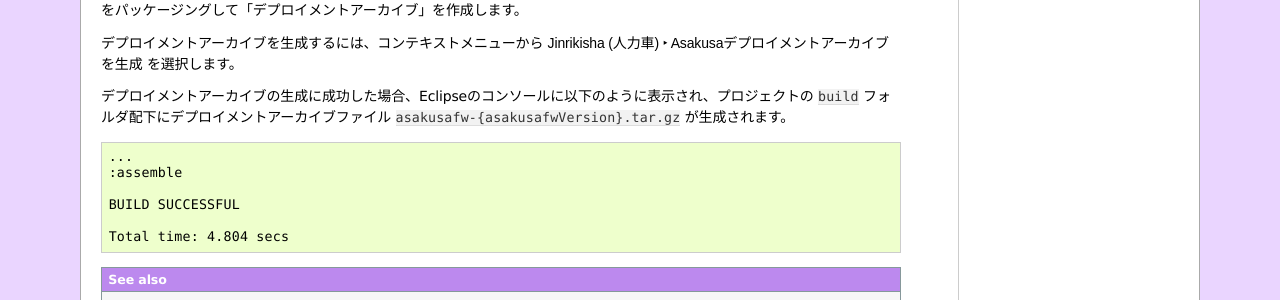
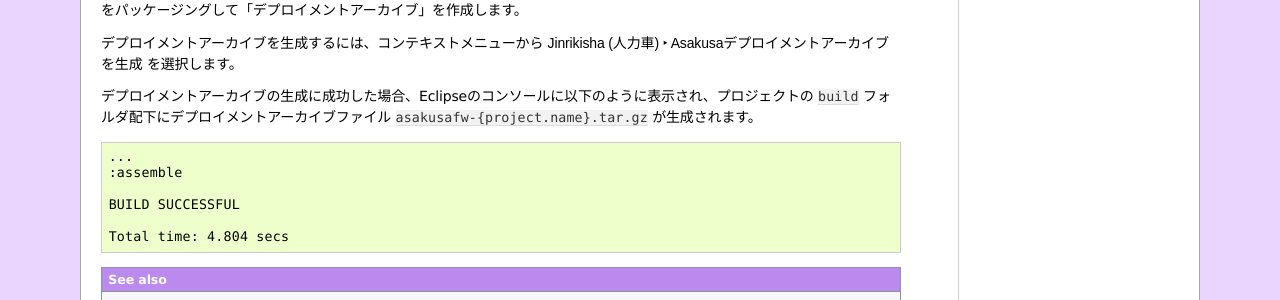
Before and after one commit to asakusafw/asakusafw-starter, a Sphinx documentation site: the page built from jinrikisha/docs/ja/source/shafu.rst, in a window 1280 px wide and 900 px high, scrolled down 8246 px. Shown: the part 150-450 px from the top of the window. Built offline with Sphinx 7.4.7, drawn with Linux system fonts in a browser that asks for light colours; formulas are drawn with MathJax 3; some of the changed lines change nothing that is shown; some of the changed text lies outside the part shown.

Commit message:
Update shafu documentation for Asakusa 0.9.0

```diff
--- a/jinrikisha/docs/ja/source/shafu.rst
+++ b/jinrikisha/docs/ja/source/shafu.rst
@@ -31,7 +31,7 @@
       - 備考
     * - IDE
       - Eclipse
-      - 4.5.2 / 4.6.0
+      - 4.6.1
       -
     * - Java
       - Oracle JDK
@@ -337,7 +337,7 @@
 
 デプロイメントアーカイブを生成するには、コンテキストメニューから :menuselection:`Jinrikisha (人力車) --> Asakusaデプロイメントアーカイブを生成` を選択します。
 
-デプロイメントアーカイブの生成に成功した場合、Eclipseのコンソールに以下のように表示され、プロジェクトの :file:`build` フォルダ配下にデプロイメントアーカイブファイル ``asakusafw-{asakusafwVersion}.tar.gz`` が生成されます。
+デプロイメントアーカイブの生成に成功した場合、Eclipseのコンソールに以下のように表示され、プロジェクトの :file:`build` フォルダ配下にデプロイメントアーカイブファイル ``asakusafw-{project.name}.tar.gz`` が生成されます。
 
 ..  code-block:: none
 
@@ -470,7 +470,7 @@
 Eclipseがデフォルトで利用するJavaにJDKが登録されていない可能性があります。
 `JDKの登録`_ の手順を確認し、JDKが登録されていることを確認してください。
 
-複数のJava環境が登録されている場合、Eclipse設定画面の :menuselection:`Installed JREs --> Execution-Environments` の ``JavaSE-1.7`` または ``JavaSE-1.8`` の項目にJDKが表示されていること、およびJDKにチェックがON(デフォルトで利用する)になっていることを確認してください。
+複数のJava環境が登録されている場合、Eclipse設定画面の :menuselection:`Installed JREs --> Execution-Environments` の ``JavaSE-1.8`` の項目にJDKが表示されていること、およびJDKにチェックがON(デフォルトで利用する)になっていることを確認してください。
 
 Asakusa Frameworkのインストールに失敗する
 -----------------------------------------
@@ -541,7 +541,7 @@
 Eclipseがデフォルトで利用するJavaにJDKが登録されていない可能性があります。
 `JDKの登録`_ の手順を確認し、JDKが登録されていることを確認してください。
 
-複数のJava環境が登録されている場合、Eclipse設定画面の :menuselection:`Installed JREs --> Execution-Environments` の ``JavaSE-1.7`` または ``JavaSE-1.8``  の項目にJDKが表示されていること、およびJDKにチェックがON(デフォルトで利用する)になっていることを確認してください。
+複数のJava環境が登録されている場合、Eclipse設定画面の :menuselection:`Installed JREs --> Execution-Environments` の ``JavaSE-1.8``  の項目にJDKが表示されていること、およびJDKにチェックがON(デフォルトで利用する)になっていることを確認してください。
 
 発生する事象
 ~~~~~~~~~~~~
```
